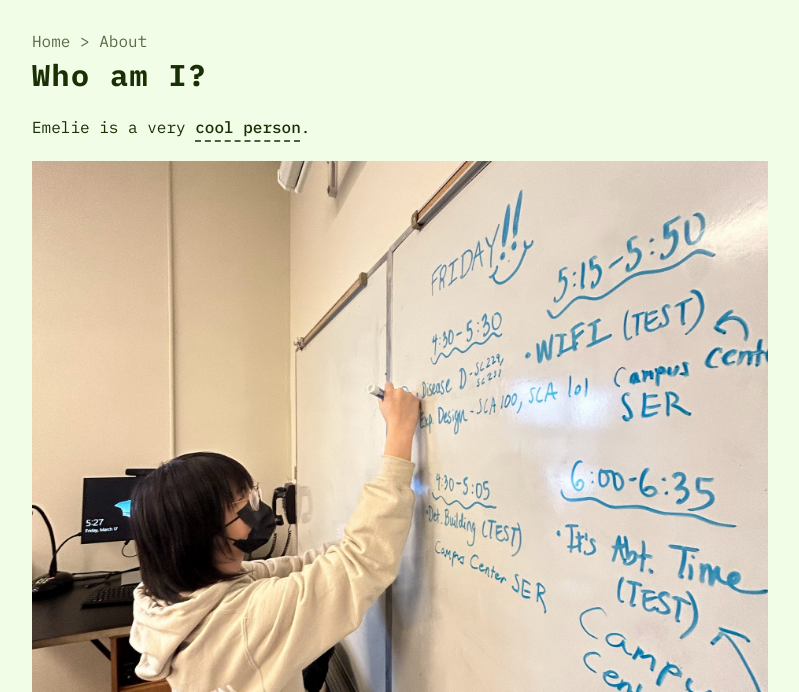
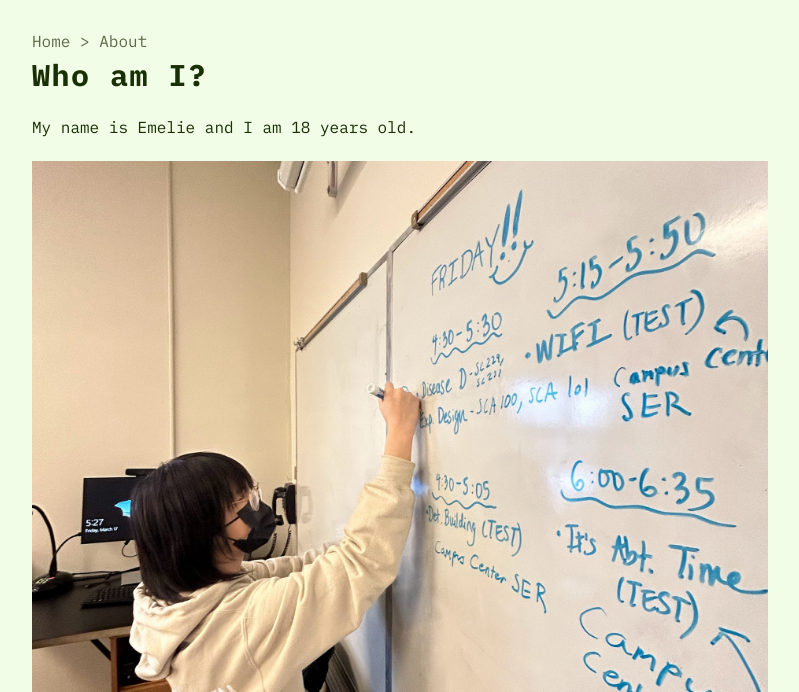
Before and after one commit to kagamak/astro-paper, an Astro site: page /about in a window 1280 px wide. Shown: the part 108-800 px from the top of the page, without its empty margins (240-1039 px from the left). Built offline with nearby package versions, Linux system fonts and the light colour scheme; Astro itself is replaced by a stand-in of ours.

Commit message:
Update about.md

```diff
--- a/src/pages/about.md
+++ b/src/pages/about.md
@@ -3,7 +3,7 @@ layout: ../layouts/AboutLayout.astro
 title: "Who am I?"
 ---
 
-Emelie is a very [cool person](https://youtu.be/XAu5MuTGBC8).
+My name is Emelie and I am 18 years old.
 
 <div>
   <img src="/assets/emelie.png" alt="Emelie writing on a whiteboard">
```
